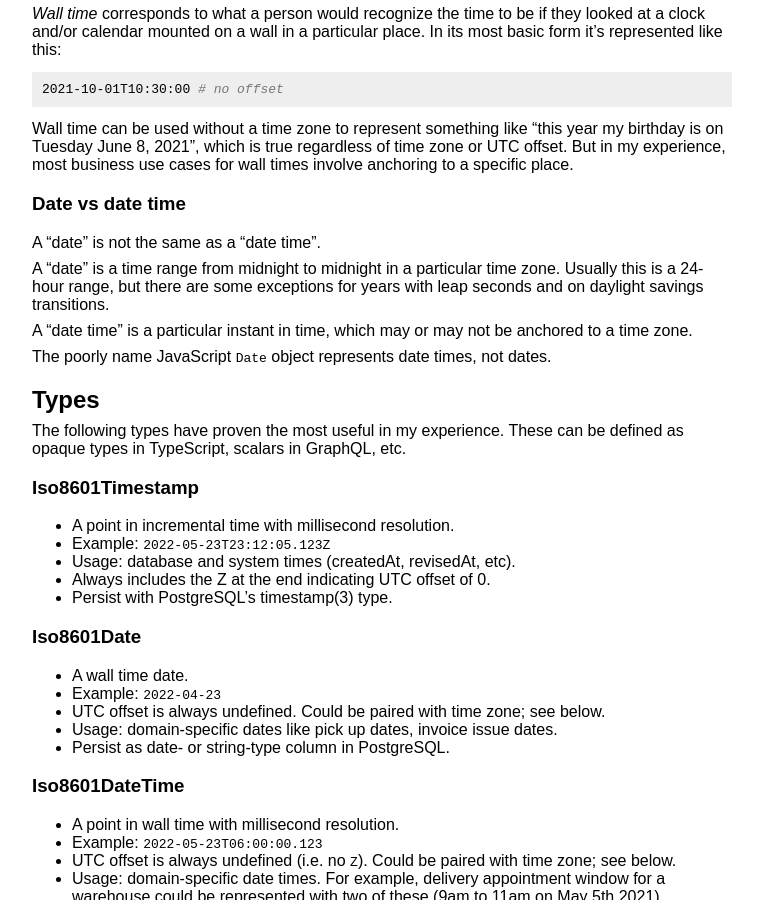
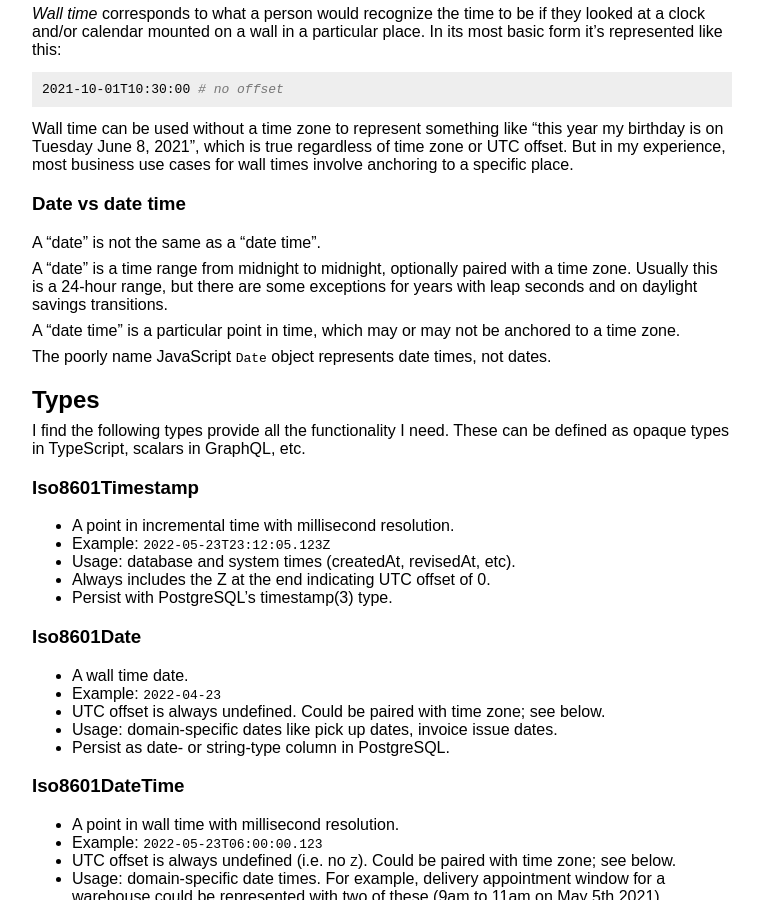
Before and after one commit to maxh/maxheinritz.com, a Jekyll site: the page built from _notes/dates-and-times.md, in a window 1280 px wide and 900 px high, scrolled down 1188 px. Shown: the whole window, without its empty margins (108-871 px from the left). Built offline with Jekyll 4.4.1, drawn with Linux system fonts in a browser that asks for light colours.

Commit message:
dates and times

```diff
--- a/_notes/dates-and-times.md
+++ b/_notes/dates-and-times.md
@@ -73,15 +73,15 @@ Wall time can be used without a time zone to represent something like "this year
 
 A "date" is not the same as a "date time".
 
-A "date" is a time range from midnight to midnight in a particular time zone. Usually this is a 24-hour range, but there are some exceptions for years with leap seconds and on daylight savings transitions.
+A "date" is a time range from midnight to midnight, optionally paired with a time zone. Usually this is a 24-hour range, but there are some exceptions for years with leap seconds and on daylight savings transitions.
 
-A "date time" is a particular instant in time, which may or may not be anchored to a time zone.
+A "date time" is a particular point in time, which may or may not be anchored to a time zone.
 
 The poorly name JavaScript `Date` object represents date times, not dates.
 
 ## Types
 
-The following types have proven the most useful in my experience. These can be defined as opaque types in TypeScript, scalars in GraphQL, etc.
+I find the following types provide all the functionality I need. These can be defined as opaque types in TypeScript, scalars in GraphQL, etc.
 
 ### Iso8601Timestamp
 
```
